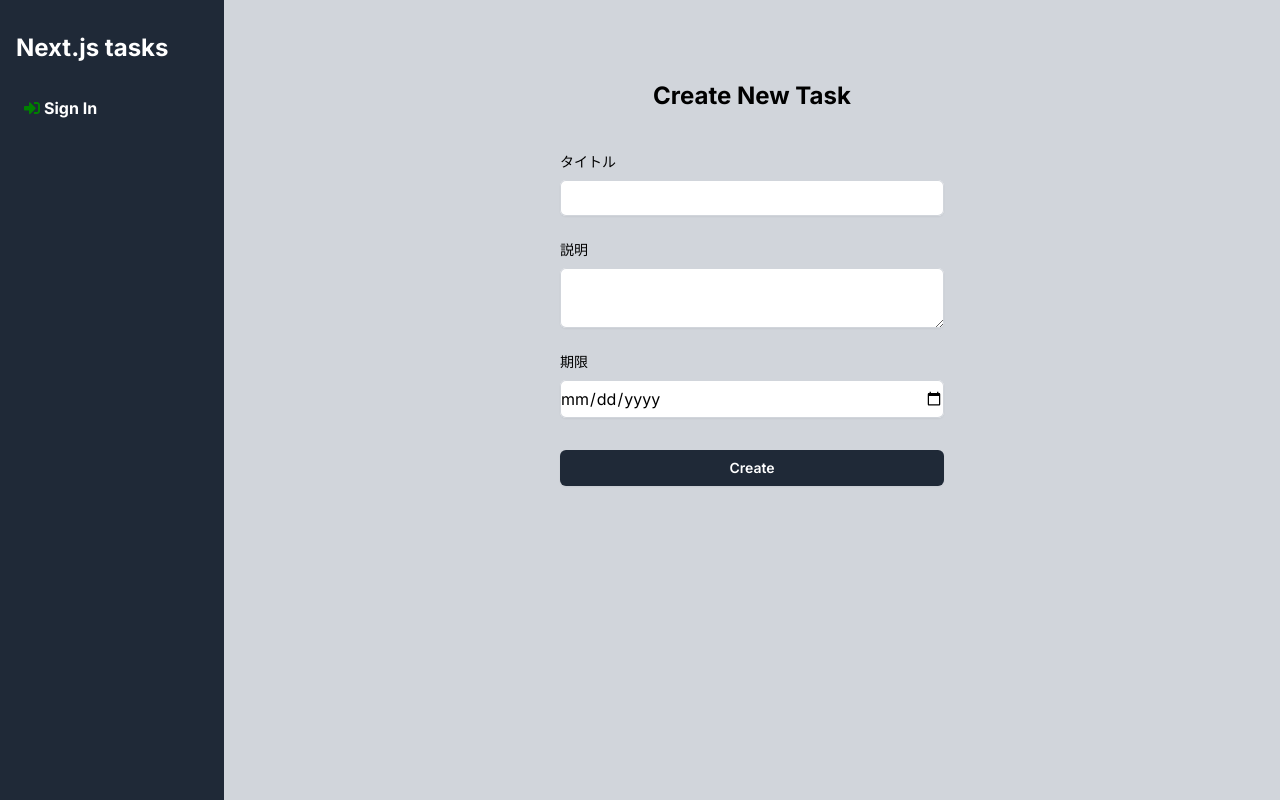
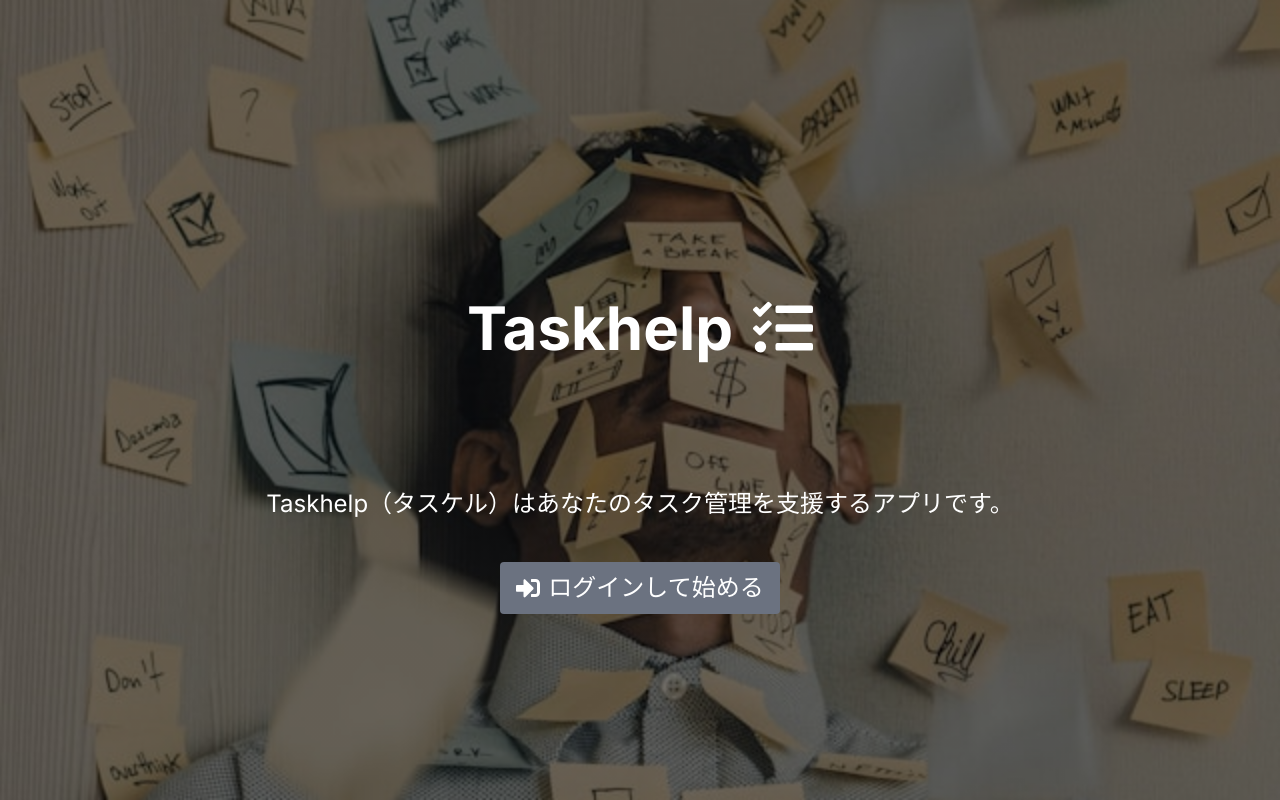
Before and after one commit to naruengineer/task-management, a Next.js app: page /new in a window 1280 px wide. Built offline with nearby package versions, Linux system fonts and the light colour scheme; no server answers.

Commit message:
トップページ編集

```diff
--- a/src/app/(main)/alltask/page.tsx
+++ b/src/app/(main)/alltask/page.tsx
@@ -61,9 +61,9 @@ export default async function MainPage() {
   const yesterday = new Date();
   yesterday.setDate(yesterday.getDate() - 1);
   const yesterdayDateString = yesterday.toISOString().split("T")[0];
-  //昨日のタスクの中で完了していないタスクを抽出
+  //昨日以前のタスクの中で完了していないタスクを抽出
   const yesterdayIncompletedTasks = sortedUserTasks.filter((task) => {
-    return task.dueDate === yesterdayDateString && !task.isCompleted;
+    return task.dueDate <= yesterdayDateString && !task.isCompleted;
   });
 
   //今日の日付を定義
@@ -97,7 +97,9 @@ export default async function MainPage() {
   return (
     <div className="p-8 h-full overflow-y-auto pb-24 bg-gray-400">
       <header className="flex justify-between items-center">
-        <h1 className="text-2xl font-bold flex items-center">All tasks</h1>
+        <h1 className="text-2xl font-bold flex items-center border-b-2 border-gray-800">
+          All tasks
+        </h1>
         <Link
           href="/new"
           className="flex items-center gap-1 font-semibold border px-4 py-2 rounded-full shadow-sm text-white bg-gray-800 hover :bg-gray-700"
--- a/src/app/(main)/layout.tsx
+++ b/src/app/(main)/layout.tsx
@@ -3,12 +3,18 @@
 import React from "react";
 import SideMenu from "../../components/SideMenu/SideMenu";
 import { ControlViewport } from "@/components/ViewPoint/controlViewPoint";
+import { useSession } from "next-auth/react";
+import TopPage from "@/components/TopPage/TopPage";
 
 const Mainlayout = ({
   children,
 }: Readonly<{
   children: React.ReactNode;
 }>) => {
+  const { data: session } = useSession();
+  if (!session) {
+    return <TopPage />;
+  }
   return (
     <div className="flex h-screen">
       <ControlViewport />
--- a/src/app/(main)/page.tsx
+++ b/src/app/(main)/page.tsx
@@ -2,7 +2,6 @@ import React from "react";
 import { FaTasks } from "react-icons/fa";
 import { getServerSession } from "next-auth";
 import { getAllusers } from "./alltask/page";
-import Image from "next/image";
 
 const Page = async () => {
   const session = await getServerSession();
@@ -15,10 +14,8 @@ const Page = async () => {
 
   return (
     <div className="flex flex-col pt-40 items-center justify-center">
-      <div className="text-4xl flex ">
-        <h1 className="font-bold mr-3">
-          {session ? session?.user?.name : "みんな"}のタスク管理
-        </h1>
+      <div className="text-4xl flex animate-bounce-in-top">
+        <h1 className="font-bold mr-3 ">{session?.user?.name}のタスク管理</h1>
         <FaTasks />
       </div>
       <div className="pt-20">
@@ -28,24 +25,13 @@ const Page = async () => {
             alt="User Image"
             width={200}
             height={200}
-            className="rounded-full"
+            className="rounded-full animate-roll-in-left"
           />
         )}
-        {/* {!session ? (
-          <img
-            src={"/ian-dooley-DJ7bWa-Gwks-unsplash.jpg"}
-            alt="User Image"
-            width={600}
-            height={5400}
-            className=""
-          />
-        ) : (
-          ""
-        )} */}
       </div>
       {session ? (
         <div className="text-2xl flex flex-col mt-40 items-center outline-dashed outline-2 outline-offset-2 rounded-lg p-4">
-          <h2 className="font-semibold text-gray-700 ">
+          <h2 className="font-semibold text-gray-700 animate-fade-in-fwd">
             達成したタスク数: {currentUserTaskCompletedCount}
           </h2>
         </div>
--- /dev/null
+++ b/src/components/Button/SignIn.tsx
@@ -0,0 +1,14 @@
+import React from "react";
+import { signIn } from "next-auth/react";
+import { FaSignInAlt } from "react-icons/fa";
+
+const SignIn = () => {
+  return (
+    <div className="flex p-6 items-center font-medium bg-gray-500 hover:bg-gray-700 text-white py-2 px-4 rounded">
+      <FaSignInAlt color="white" className="mr-2" />
+      <button onClick={() => signIn()}>ログインして始める</button>
+    </div>
+  );
+};
+
+export default SignIn;
--- /dev/null
+++ b/src/components/Button/SignOut.tsx
@@ -0,0 +1,19 @@
+import React from "react";
+import { signOut } from "next-auth/react";
+import { FaSignOutAlt } from "react-icons/fa";
+
+const SignOut = () => {
+  return (
+    <div className="flex p-6 items-center  font-medium">
+      <FaSignOutAlt color="blue" />
+      <button
+        onClick={() => signOut({ callbackUrl: "/" })}
+        className="py-2 px-1 font-bold "
+      >
+        Sign Out
+      </button>
+    </div>
+  );
+};
+
+export default SignOut;
--- a/src/components/SideMenu/SideMenu.tsx
+++ b/src/components/SideMenu/SideMenu.tsx
@@ -2,20 +2,20 @@
 
 import React from "react";
 import NavList from "../NavList/NavList";
-import { signIn, signOut, useSession } from "next-auth/react";
-import { FaSignOutAlt, FaSignInAlt } from "react-icons/fa";
+import { useSession } from "next-auth/react";
 import Link from "next/link";
+import SignOut from "../Button/SignOut";
 
 const SideMenu = () => {
-  const { data: session, status } = useSession();
+  const { data: session } = useSession();
   return (
-    <div className="w-56 pt-8 bg-gray-800 text-white">
+    <div className="w-56 pt-8 bg-gray-800 text-white ">
       <div>
-        <div className="flex">
-          <Link href="/" className="px-4 text-2xl font-bold">
-            Next.js tasks
+        <div className="flex pt-6 pb-6 w-full hover:bg-gray-700">
+          <Link href="/" className="px-4 text-l font-bold ">
+            {session ? `${session?.user?.name}のタスク` : ""}
           </Link>
-          {/* <div className="">
+          <div>
             {session && session.user?.image && (
               <img
                 src={session.user.image}
@@ -25,29 +25,15 @@ const SideMenu = () => {
                 className="rounded-full"
               />
             )}
-          </div> */}
+          </div>
         </div>
-
         {session ? (
-          <div className="">
+          <div>
             <NavList />
-            <div className="flex p-6 items-center w-full hover:bg-gray-700 font-medium">
-              <FaSignOutAlt color="blue" />
-              <button
-                onClick={() => signOut({ callbackUrl: "/" })}
-                className="py-2 px-1 font-bold "
-              >
-                Sign Out
-              </button>
-            </div>
+            <SignOut />
           </div>
         ) : (
-          <div className="flex p-6 items-center w-full hover:bg-gray-700 font-medium">
-            <FaSignInAlt color="green" />
-            <button onClick={() => signIn()} className="py-2 px-1 font-bold ">
-              Sign In
-            </button>
-          </div>
+          ""
         )}
       </div>
     </div>
--- a/src/components/TaskCard/TaskCard.tsx
+++ b/src/components/TaskCard/TaskCard.tsx
@@ -21,7 +21,7 @@ const TaskCard: React.FC<TaskCardProps> = ({ task }) => {
       className={`w-64 h-40 p-4 rounded-md shadow-md flex flex-col justify-between ${
         task.isCompleted
           ? "bg-gray-500"
-          : task.dueDate === yesterdayDateString
+          : task.dueDate <= yesterdayDateString
           ? "bg-red-400"
           : "bg-white"
       }`}
--- /dev/null
+++ b/src/components/TopPage/TopPage.module.css
@@ -0,0 +1,15 @@
+/* TopPage.module.css */
+.topPage {
+  background-image: linear-gradient(rgba(0, 0, 0, 0.5), rgba(0, 0, 0, 0.5)),
+    url("/luis-villasmil-mlVbMbxfWI4-unsplash.jpg");
+  background-size: cover;
+  background-position: center;
+  height: 100vh;
+  display: flex;
+  flex-direction: column;
+  justify-content: center;
+  align-items: center;
+  text-align: center;
+  color: #ffffff;
+  font-size: 24px;
+}
--- /dev/null
+++ b/src/components/TopPage/TopPage.tsx
@@ -0,0 +1,28 @@
+import React from "react";
+import SignIn from "@/components/Button/SignIn";
+import styles from "./TopPage.module.css";
+import { FaTasks } from "react-icons/fa";
+
+//アプリのトップページを設定
+const TopPage = () => {
+  return (
+    <div className={styles.topPage}>
+      <div className="mt-28 m-32">
+        <div className="text-6xl font-bold flex ">
+          <div className="pr-5">Taskhelp</div>
+          <FaTasks />
+        </div>
+      </div>
+
+      <div className="">
+        <p>Taskhelp（タスケル）はあなたのタスク管理を支援するアプリです。</p>
+      </div>
+      <div className="pt-10">
+        <SignIn />
+      </div>
+      <div></div>
+    </div>
+  );
+};
+
+export default TopPage;
--- a/tailwind.config.ts
+++ b/tailwind.config.ts
@@ -1,6 +1,6 @@
 import type { Config } from "tailwindcss";
 
-const config: Config = {
+export const config: Config = {
   content: [
     "./src/pages/**/*.{js,ts,jsx,tsx,mdx}",
     "./src/components/**/*.{js,ts,jsx,tsx,mdx}",
@@ -13,8 +13,80 @@ const config: Config = {
         "gradient-conic":
           "conic-gradient(from 180deg at 50% 50%, var(--tw-gradient-stops))",
       },
+      animation: {
+        "tracking-in-expand-fwd-top":
+          "tracking-in-expand-fwd-top 0.8s cubic-bezier(0.215, 0.610, 0.355, 1.000) both",
+        "bounce-in-top": "bounce-in-top 1.1s ease both",
+        "roll-in-left": "roll-in-left 0.6s ease both",
+        "fade-in-fwd":
+          "fade-in-fwd 2.5s cubic-bezier(0.390, 0.575, 0.565, 1.000) both",
+      },
+      keyframes: {
+        "tracking-in-expand-fwd-top": {
+          "0%": {
+            "letter-spacing": "-.5em",
+            transform: "translateZ(-700px) translateY(-500px)",
+            opacity: "0",
+          },
+          "40%": {
+            opacity: ".6",
+          },
+          to: {
+            transform: "translateZ(0) translateY(0)",
+            opacity: "1",
+          },
+        },
+        "bounce-in-top": {
+          "0%": {
+            transform: "translateY(-500px)",
+            "animation-timing-function": "ease-in",
+            opacity: "0",
+          },
+          "38%": {
+            transform: "translateY(0)",
+            "animation-timing-function": "ease-out",
+            opacity: "1",
+          },
+          "55%": {
+            transform: "translateY(-65px)",
+            "animation-timing-function": "ease-in",
+          },
+          "72%, 90%, to": {
+            transform: "translateY(0)",
+            "animation-timing-function": "ease-out",
+          },
+          "81%": {
+            transform: "translateY(-28px)",
+          },
+          "95%": {
+            transform: "translateY(-8px)",
+            "animation-timing-function": "ease-in",
+          },
+        },
+        "roll-in-left": {
+          "0%": {
+            transform: "translateX(-800px) rotate(-540deg)",
+            opacity: "0",
+          },
+          to: {
+            transform: "translateX(0) rotate(0deg)",
+            opacity: "1",
+          },
+        },
+        "fade-in-fwd": {
+          "0%": {
+            transform: "translateZ(-80px)",
+            opacity: "0",
+          },
+          to: {
+            transform: "translateZ(0)",
+            opacity: "1",
+          },
+        },
+      },
     },
   },
   plugins: [],
 };
+
 export default config;
```
Also changed, not shown: public/luis-villasmil-mlVbMbxfWI4-unsplash.jpg (added).
